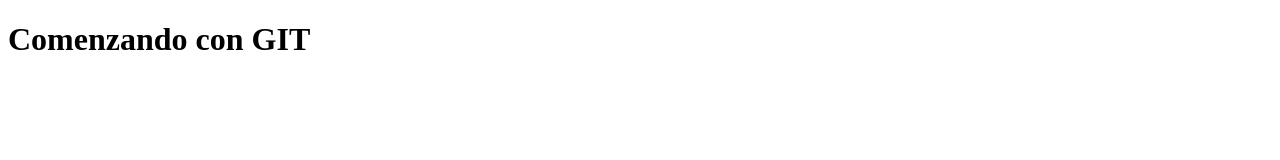
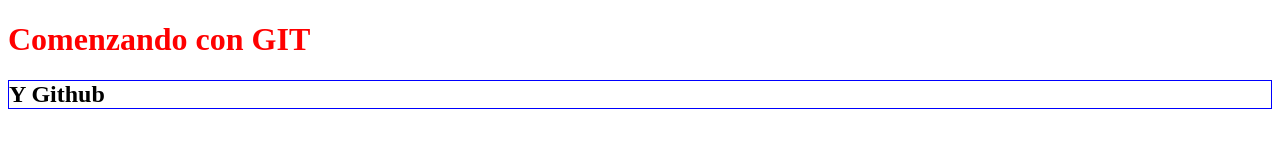
Before and after one commit to antozaidelis/COM23014, a plain HTML site: page index.html in a window 1280 px wide. Drawn offline with Linux system fonts and the light colour scheme.

Commit message:
Cambios en HTML y CSS

```diff
--- a/css/estilos.css
+++ b/css/estilos.css
@@ -0,0 +1,8 @@
+h1{
+    color: red;
+}
+
+h2{
+    border: 1px solid blue;
+
+}
--- a/index.html
+++ b/index.html
@@ -11,6 +11,7 @@
 
     <header>
         <h1>Comenzando con GIT</h1>
+        <h2>Y Github</h2>
     </header>
 
     <main></main>
```
Also changed, not shown: 1 other file.
